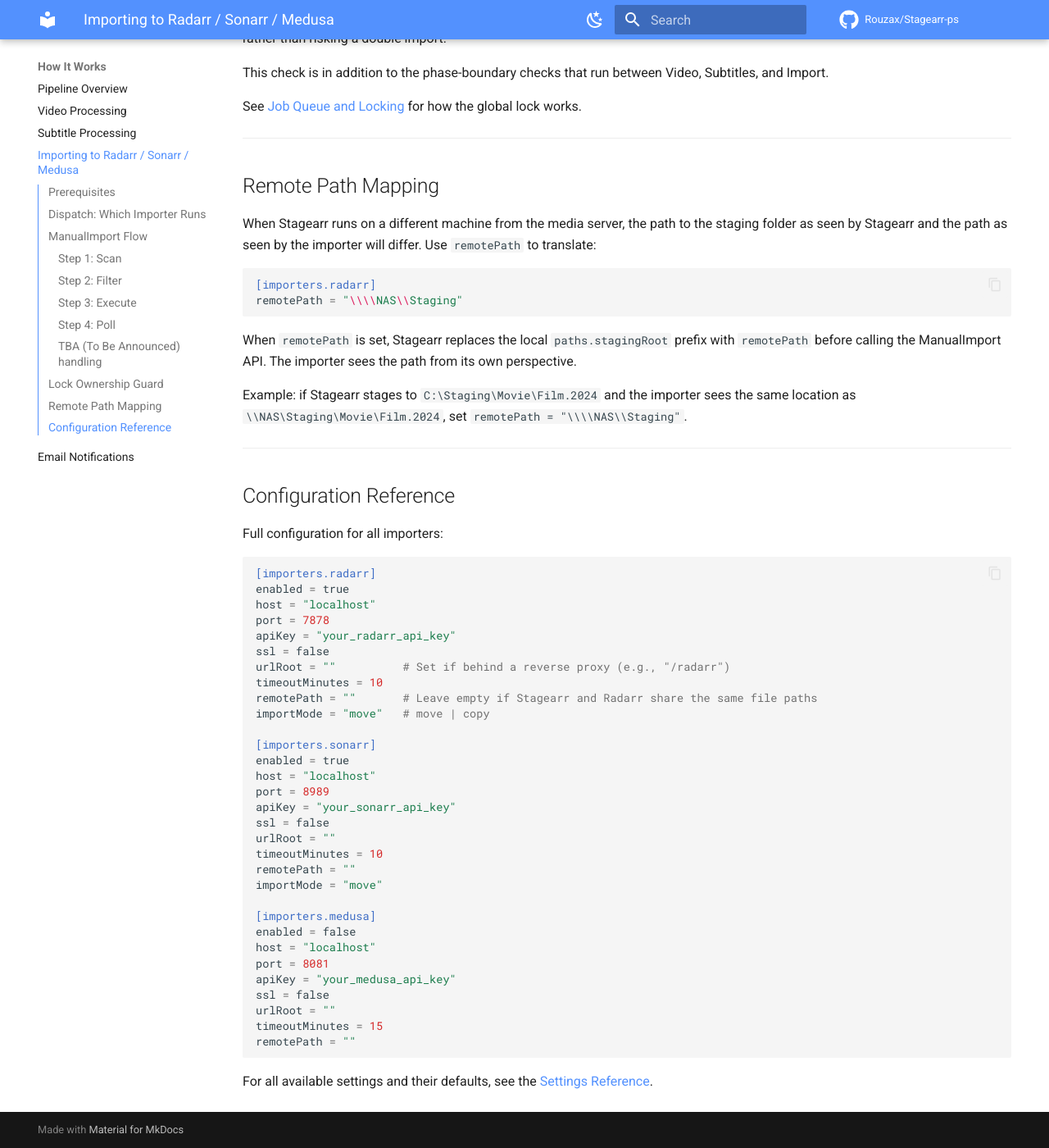
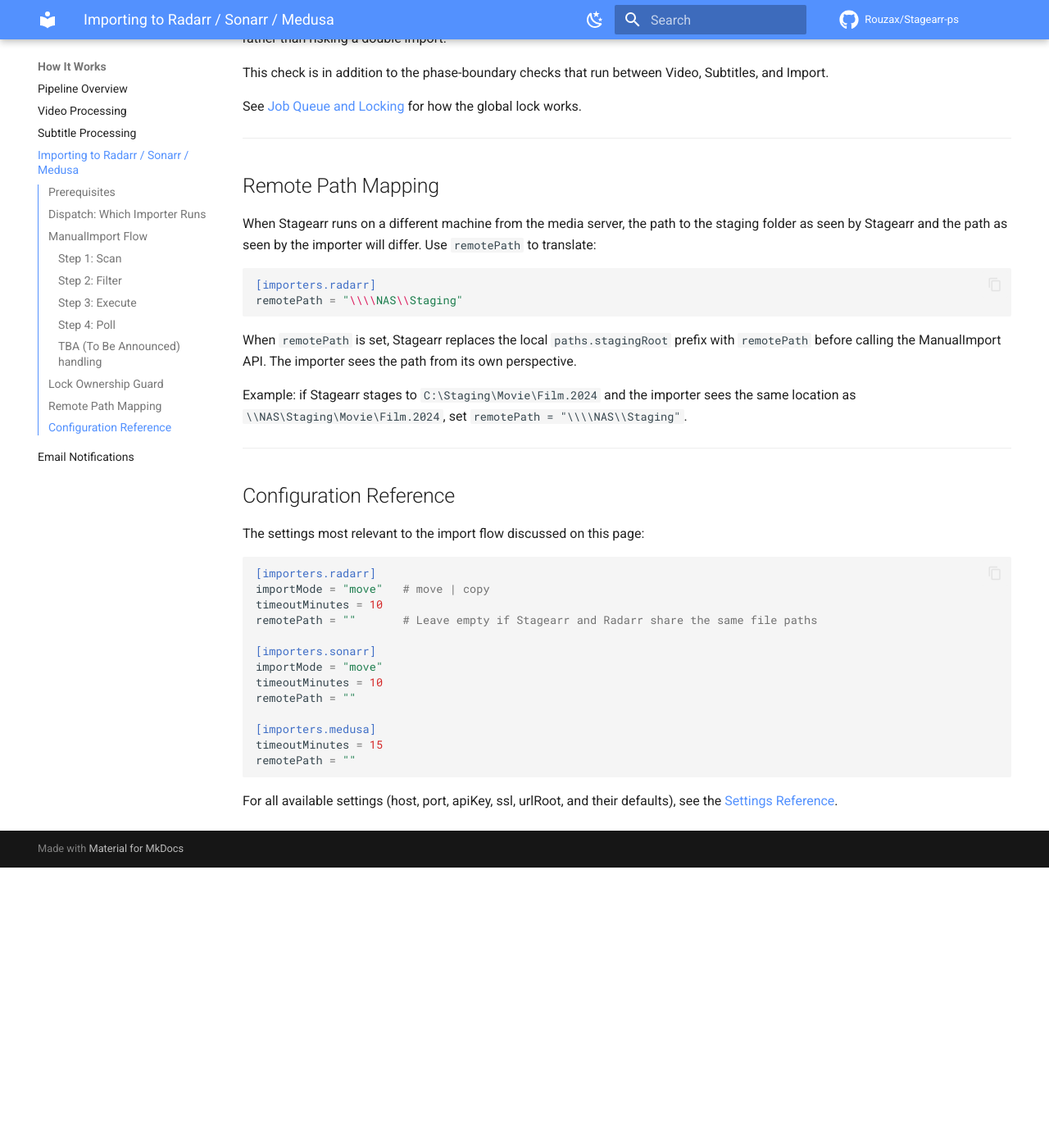
Before and after one commit to Rouzax/Stagearr-ps, an MkDocs documentation site: the page built from docs/importing.md, in a window 1280 px wide and 1400 px high, scrolled down 2686 px. Shown: the whole window at 82% size. Built offline with MkDocs 1.6.1 and Material for MkDocs 9.7.7, drawn with Linux system fonts in a browser that asks for light colours; comment, search, counter and statistics services are not loaded; after the commit the page ends 3744 px from its top, so only the background shows below that; some of the changed text lies outside the part shown.

Commit message:
docs: tighten How It Works pages (subtitle order, dedupe, importing config trim)

````diff
--- a/docs/importing.md
+++ b/docs/importing.md
@@ -121,40 +121,22 @@
 
 ## Configuration Reference
 
-Full configuration for all importers:
+The settings most relevant to the import flow discussed on this page:
 
 ```toml
 [importers.radarr]
-enabled = true
-host = "localhost"
-port = 7878
-apiKey = "your_radarr_api_key"
-ssl = false
-urlRoot = ""          # Set if behind a reverse proxy (e.g., "/radarr")
+importMode = "move"   # move | copy
 timeoutMinutes = 10
 remotePath = ""       # Leave empty if Stagearr and Radarr share the same file paths
-importMode = "move"   # move | copy
 
 [importers.sonarr]
-enabled = true
-host = "localhost"
-port = 8989
-apiKey = "your_sonarr_api_key"
-ssl = false
-urlRoot = ""
+importMode = "move"
 timeoutMinutes = 10
 remotePath = ""
-importMode = "move"
 
 [importers.medusa]
-enabled = false
-host = "localhost"
-port = 8081
-apiKey = "your_medusa_api_key"
-ssl = false
-urlRoot = ""
 timeoutMinutes = 15
 remotePath = ""
 ```
 
-For all available settings and their defaults, see the [Settings Reference](settings-reference.md).
+For all available settings (host, port, apiKey, ssl, urlRoot, and their defaults), see the [Settings Reference](settings-reference.md).
````
Also changed, not shown: other parts of docs/importing.md (+1 -1 lines), docs/subtitles.md (+4 -4 lines), docs/video-processing.md (+1 -1 lines).
